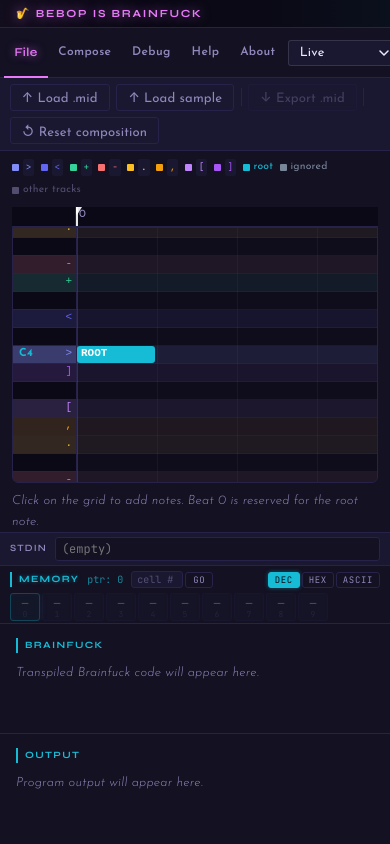
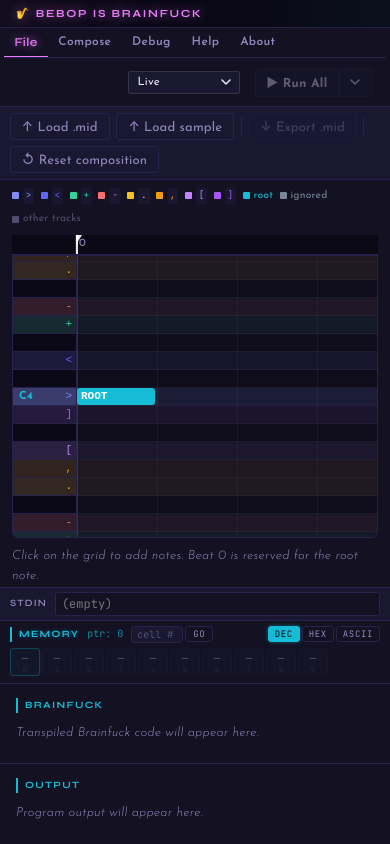
Before and after one commit to faishasj/bebop-is-brainfuck, a React (Vite) app in the folder web/: page / in a window 390 px wide. Built offline with nearby package versions, Linux system fonts and the light colour scheme.

Commit message:
Improve responsiveness on mobile

```diff
--- a/web/src/index.css
+++ b/web/src/index.css
@@ -1610,9 +1610,21 @@ code {
     padding: 0.45rem 0.65rem;
     font-size: 0.75rem;
   }
+  /* Tab row — wrap so actions fall to a second line */
+  .ide-tabrow {
+    flex-wrap: wrap;
+  }
   .ide-tabrow-actions {
+    width: 100%;
+    margin-left: 0;
+    border-top: 1px solid var(--border);
     gap: 0.25rem;
-    padding: 0.25rem 0.15rem;
+    padding: 0.2rem 0.25rem;
+    justify-content: flex-end;
+  }
+  .run-mode-trigger {
+    font-size: 0.72rem;
+    padding: 0.28rem 0.5rem;
   }
   /* Override inline style={{ width: "13rem" }} on play/pause buttons */
   .play-btn,
@@ -1649,7 +1661,8 @@ code {
     font-size: 0.65rem;
   }
   .ide-piano-section {
-    flex: 0 0 55%;
+    flex: 1;
+    min-height: 40%;
   }
 
   /* Touch-action on the note grid scroll container */
@@ -1664,18 +1677,21 @@ code {
 
   /* Bottom panel — stack vertically, override JS inline height */
   .ide-bottom {
-    flex: 1;
+    flex: 0 0 auto;
     height: auto !important;
     min-height: 0;
     grid-template-columns: 1fr;
+    grid-template-rows: auto;
     overflow-y: auto;
   }
-  .panel {
-    min-height: 110px;
+  .ide-bottom .panel {
+    min-height: 80px;
+    max-height: 110px;
     border-right: none;
     border-bottom: 1px solid var(--border);
-  }
-  .panel:last-child {
+    overflow-y: auto;
+  }
+  .ide-bottom .panel:last-child {
     border-bottom: none;
   }
   .ide-stdin-input {
```
